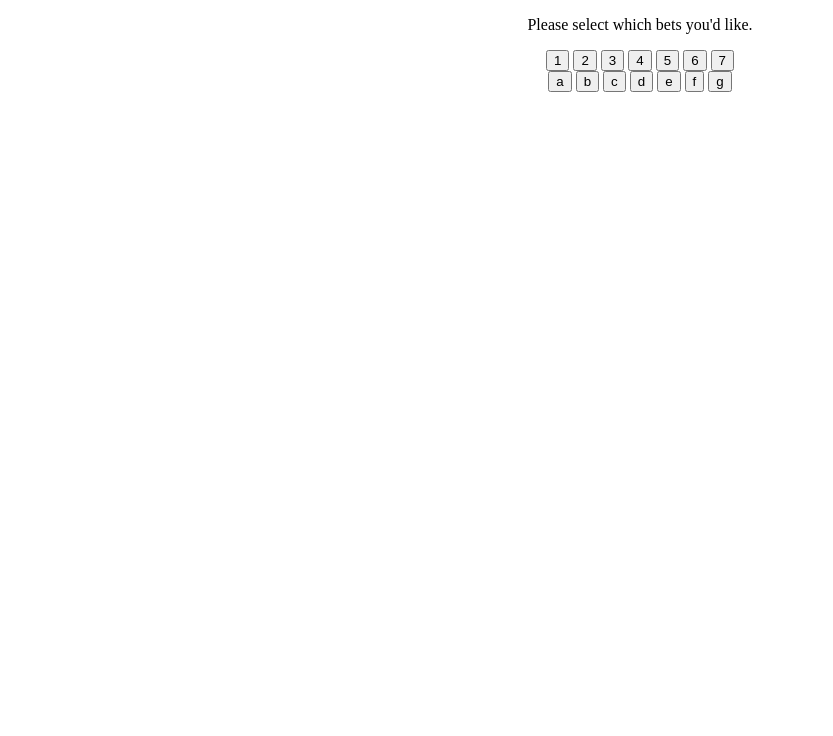
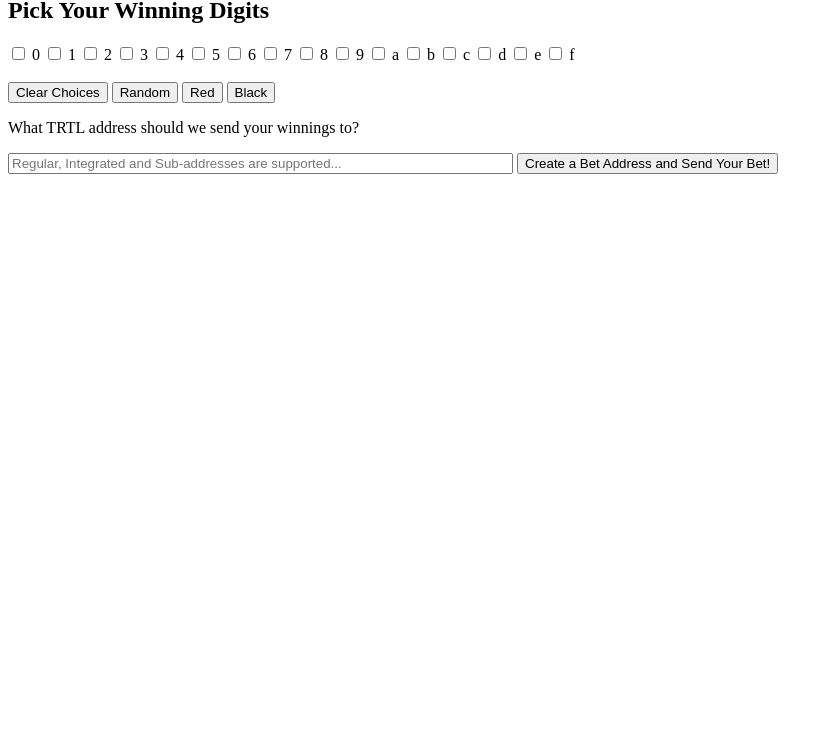
Before and after one commit to Sayuki0x/TurtleBet, a website: page public/index.html in a window 1280 px wide. Shown: the part 64-800 px from the top of the page, without its empty margins (0-833 px from the left). Drawn offline with Linux system fonts and the light colour scheme.

Commit message:
starting basic frontend

```diff
--- a/public/client.js
+++ b/public/client.js
@@ -1,13 +1,15 @@
 console.log('Client-side code running');
 
-var button = document.getElementById('button1');
+var button0 = document.getElementById('button0');
+var button1 = document.getElementById('button1');
 var button2 = document.getElementById('button2');
 var button3 = document.getElementById('button3');
 var button4 = document.getElementById('button4');
 var button5 = document.getElementById('button5');
 var button6 = document.getElementById('button6');
 var button7 = document.getElementById('button7');
-
+var button8 = document.getElementById('button8');
+var button9 = document.getElementById('button9');
 var buttonA = document.getElementById('buttonA');
 var buttonB = document.getElementById('buttonB');
 var buttonC = document.getElementById('buttonC');
@@ -16,12 +18,15 @@
 var buttonF = document.getElementById('buttonF');
 var buttonG = document.getElementById('buttonG');
 
-
-
-
 var Bets = [];
 
-button.addEventListener('click', function(e) {
+button0.addEventListener('click', function(e) {
+  console.log('0 button was clicked');
+  Bets.push('0');
+  console.log(Bets);
+});
+
+button1.addEventListener('click', function(e) {
     console.log('1 button was clicked');
     Bets.push('1');
     console.log(Bets);
@@ -60,6 +65,18 @@
 button7.addEventListener('click', function(e) {
     console.log('7 button was clicked');
     Bets.push('7');
+    console.log(Bets);
+});
+
+button8.addEventListener('click', function(e) {
+    console.log('8 button was clicked');
+    Bets.push('8');
+    console.log(Bets);
+});
+
+button9.addEventListener('click', function(e) {
+    console.log('9 button was clicked');
+    Bets.push('9');
     console.log(Bets);
 });
 
--- a/public/index.html
+++ b/public/index.html
@@ -5,25 +5,53 @@
       <title>TurtleBet</title>
    </head>
    <body>
-    <center>
-    <h1>Pick your Bets</h1>
-    <p id="counter">Please select which bets you'd like.</p>
-    <button id="button1">1</button>
-    <button id="button2">2</button>
-    <button id="button3">3</button>
-    <button id="button4">4</button>
-    <button id="button5">5</button>
-    <button id="button6">6</button>
-    <button id="button7">7</button>
-    <br>
-    <button id="buttonA">a</button>
-    <button id="buttonB">b</button>
-    <button id="buttonC">c</button>
-    <button id="buttonD">d</button>
-    <button id="buttonE">e</button>
-    <button id="buttonF">f</button>
-    <button id="buttonG">g</button>
-    </center>
+      <div>
+         <h3>Win TurtleCoin by guessing what the last digit of the next TurtleCoin block hash will be! </h3>
+         <h2>Pick Your Winning Digits</h2>
+      </div>
+      <div data-toggle="buttons" class="btn-group btn-group-lg btn-group-toggle d-none d-md-block">
+         <label class="btn btn-outline-info"><input type="checkbox" value="0" id="button0">
+         0
+         </label><label class="btn btn-outline-info"><input type="checkbox" value="1" id="button1">
+         1
+         </label><label class="btn btn-outline-info"><input type="checkbox" value="2" id="button2">
+         2
+         </label><label class="btn btn-outline-info"><input type="checkbox" value="3" id="button3">
+         3
+         </label><label class="btn btn-outline-info"><input type="checkbox" value="4" id="button4">
+         4
+         </label><label class="btn btn-outline-info"><input type="checkbox" value="5" id="button5">
+         5
+         </label><label class="btn btn-outline-info"><input type="checkbox" value="6" id="button6">
+         6
+         </label><label class="btn btn-outline-info"><input type="checkbox" value="7" id="button7">
+         7
+         </label><label class="btn btn-outline-info"><input type="checkbox" value="8" id="button8">
+         8
+         </label><label class="btn btn-outline-info"><input type="checkbox" value="9" id="button9">
+         9
+         </label><label class="btn btn-outline-info"><input type="checkbox" value="a" id="buttonA">
+         a
+         </label><label class="btn btn-outline-info"><input type="checkbox" value="b" id="buttonB">
+         b
+         </label><label class="btn btn-outline-info"><input type="checkbox" value="c" id="buttonC">
+         c
+         </label><label class="btn btn-outline-info"><input type="checkbox" value="d" id="buttonD">
+         d
+         </label><label class="btn btn-outline-info"><input type="checkbox" value="e" id="buttonE">
+         e
+         </label><label class="btn btn-outline-info"><input type="checkbox" value="f" id="buttonF">
+         f
+         </label>
+         <br><br>
+         <button class="btn btn-outline-info">Clear Choices</button>
+         <button class="btn btn-outline-info">Random</button>
+         <button class="btn btn-outline-info">Red</button>
+         <button class="btn btn-outline-info">Black</button>
+         <p>What TRTL address should we send your winnings to?</p>
+         <input type="text" size="60"placeholder="Regular, Integrated and Sub-addresses are supported..." required="required" class="form-control">
+         <button type="submit" class="btn btn-lg btn-info">Create a Bet Address and Send Your Bet!</button>
+      </div>
    </body>
    <script src="client.js"></script>
 </html>
--- a/server.js
+++ b/server.js
@@ -9,10 +9,10 @@
 
 // start the express web server listening on 8080
 app.listen(8080, () => {
-  console.log('listening on 8080');
+    console.log('listening on 8080');
 });
 
 // serve the homepage
 app.get('/', (req, res) => {
-  res.sendFile(__dirname + '/index.html');
+    res.sendFile(__dirname + '/index.html');
 });
```
Lines whose indentation alone changed are shown as unchanged.
